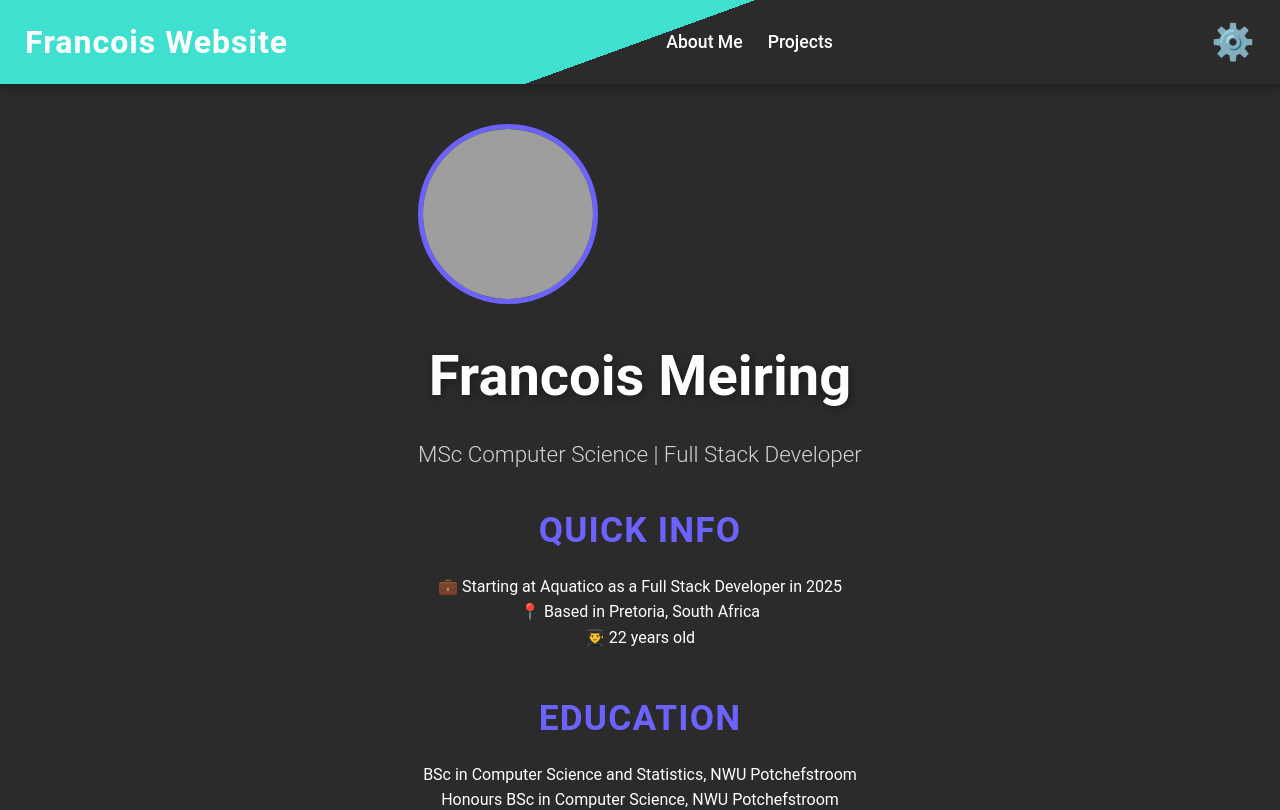
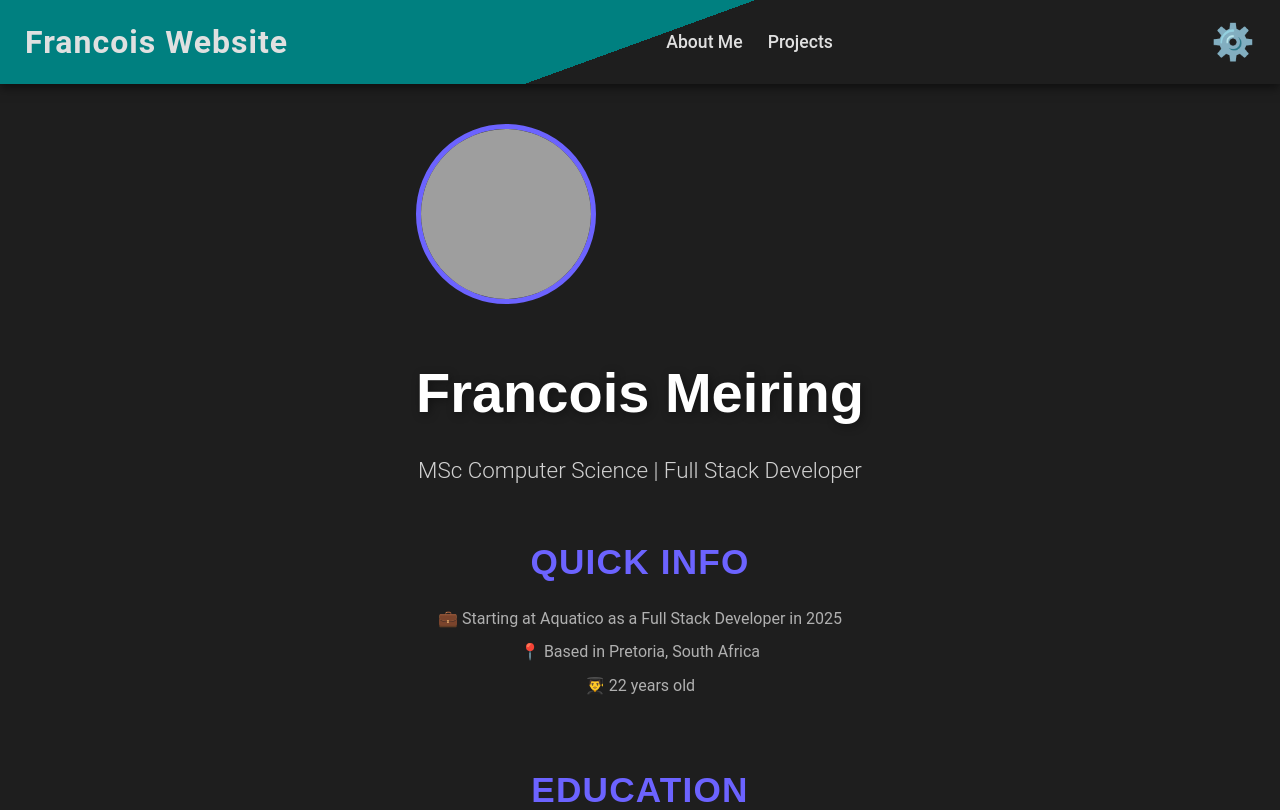
Before and after one commit to Francois0203/francois0203, a React (Create React App) app in the folder website/: page /Francois0203/about in a window 1280 px wide. Shown: the top 810 px of the page. Built offline with nearby package versions, Linux system fonts and the light colour scheme; grey boxes are pictures that could not be loaded.

Commit message:
Theme changes
Navigation bar now changes all secondary colours. Added more default theme items such as fonts.

```diff
--- a/website/src/components/NavBar.js
+++ b/website/src/components/NavBar.js
@@ -14,16 +14,26 @@
     setSecondaryColor(newColor);
     const root = document.documentElement;
     root.style.setProperty("--secondary-bg", newColor);
+    root.style.setProperty("--tersiary-text", newColor);
+    root.style.setProperty("--hover-effect", `rgba(${hexToRgb(newColor)}, 0.2)`);
   };
 
   const resetTheme = () => {
+    const defaultColor = "#30d5c8";
     const root = document.documentElement;
-    root.style.setProperty("--secondary-bg", "#30d5c8");
-    setSecondaryColor("#30d5c8");
+    root.style.setProperty("--secondary-bg", defaultColor);
+    root.style.setProperty("--tersiary-text", defaultColor);
+    root.style.setProperty("--hover-effect", `rgba(${hexToRgb(defaultColor)}, 0.2)`);
+    setSecondaryColor(defaultColor);
   };
 
-  const handleExtraFunctionality = () => {
-    alert("Extra functionality executed!");
+  // Helper function to convert hex color to RGB
+  const hexToRgb = (hex) => {
+    const bigint = parseInt(hex.slice(1), 16);
+    const r = (bigint >> 16) & 255;
+    const g = (bigint >> 8) & 255;
+    const b = bigint & 255;
+    return `${r}, ${g}, ${b}`;
   };
 
   return (
@@ -60,12 +70,6 @@
           >
             Reset Theme
           </button>
-          <button
-            className={`${styles.dropdownItem} ${styles.actionButton}`}
-            onClick={handleExtraFunctionality}
-          >
-            Extra Functionality
-          </button>
         </div>
       </div>
     </nav>
--- a/website/src/components/NavBar.module.css
+++ b/website/src/components/NavBar.module.css
@@ -108,17 +108,19 @@
 
 /* Color Picker Styling */
 .colorPicker {
+  appearance: none;
+  -webkit-appearance: none;
   width: 100%;
   height: 30px;
   border: none;
+  outline: none;
+  padding: 0;
+  margin: 0;
   border-radius: 25px;
   background-color: var(--secondary-bg);
-  transition: border-color 0.3s ease;
+  cursor: pointer;
 }
 
-.colorPicker:hover {
-  border-color: var(--accent-hover);
-}
 
 .actionButton {
   background-color: var(--accent-hover);
--- a/website/src/theme.css
+++ b/website/src/theme.css
@@ -1,16 +1,18 @@
 :root {
-  --primary-bg: #2b2b2b;
-  --secondary-bg: turquoise;
-  --highlight-bg: #525252;
-  --accent-color: #707070;
-  --accent-hover: #5c5c5c;
-  --primary-text: white;
-  --secondary-text: #b0b0b0;
-  --tersiary-text: turquoise;
-  --hover-effect: rgba(255, 255, 255, 0.1);
-  --transition-speed: 0.3s;
-  --font-family: 'Poppins', sans-serif;
-  --box-shadow: 0 4px 10px rgba(0, 0, 0, 0.3);
+  --primary-bg: #1e1e1e; /* Darker gray for primary background */
+  --secondary-bg: #008080; /* Turquoise for secondary elements */
+  --highlight-bg: #333333; /* Dark gray for highlighted elements */
+  --accent-color: #505050; /* Slightly darker accent */
+  --accent-hover: #3c3c3c; /* Darker accent on hover */
+  --primary-text: #e0e0e0; /* Light gray for primary text */
+  --secondary-text: #b0b0b0; /* Gray for secondary text */
+  --tersiary-text: #00ced1; /* Turquoise for tertiary text */
+  --hover-effect: rgba(0, 128, 128, 0.2); /* Turquoise hover effect */
+  --transition-speed: 0.3s; /* Consistent transition speed */
+  --font-family: 'Poppins', sans-serif; /* Default font */
+  --heading-font-weight: 700; /* Bold headings */
+  --body-font-weight: 400; /* Normal body font weight */
+  --box-shadow: 0 4px 10px rgba(0, 0, 0, 0.5); /* Stronger shadow for darker theme */
 }
 
 * {
@@ -25,3 +27,118 @@
   color: var(--primary-text);
   line-height: 1.6;
 }
+
+h1, h2, h3, h4, h5, h6 {
+  font-family: var(--font-family);
+  font-weight: var(--heading-font-weight);
+  color: var(--primary-text);
+  margin: 1rem 0;
+}
+
+h1 {
+  font-size: 2.5rem;
+}
+
+h2 {
+  font-size: 2rem;
+}
+
+h3 {
+  font-size: 1.75rem;
+}
+
+h4 {
+  font-size: 1.5rem;
+}
+
+h5 {
+  font-size: 1.25rem;
+}
+
+h6 {
+  font-size: 1rem;
+}
+
+p {
+  margin: 0.5rem 0;
+  color: var(--secondary-text);
+}
+
+a {
+  color: var(--tersiary-text);
+  text-decoration: none;
+  transition: color var(--transition-speed);
+}
+
+a:hover {
+  color: var(--secondary-bg);
+}
+
+button {
+  font-family: var(--font-family);
+  background-color: var(--secondary-bg);
+  color: var(--primary-text);
+  border: none;
+  padding: 0.5rem 1rem;
+  cursor: pointer;
+  border-radius: 5px;
+  transition: background-color var(--transition-speed);
+  box-shadow: var(--box-shadow);
+}
+
+button:hover {
+  background-color: var(--accent-hover);
+}
+
+input, textarea {
+  font-family: var(--font-family);
+  background-color: var(--highlight-bg);
+  color: var(--primary-text);
+  border: 1px solid var(--accent-color);
+  padding: 0.5rem;
+  border-radius: 5px;
+  transition: border-color var(--transition-speed);
+}
+
+input:focus, textarea:focus {
+  border-color: var(--secondary-bg);
+  outline: none;
+}
+
+.card {
+  background-color: var(--highlight-bg);
+  color: var(--primary-text);
+  padding: 1rem;
+  border-radius: 10px;
+  box-shadow: var(--box-shadow);
+  transition: transform var(--transition-speed), box-shadow var(--transition-speed);
+}
+
+.card:hover {
+  transform: scale(1.02);
+  box-shadow: 0 6px 15px rgba(0, 0, 0, 0.6);
+}
+
+.container {
+  width: 90%;
+  max-width: 1200px;
+  margin: 0 auto;
+}
+
+.flex {
+  display: flex;
+  gap: 1rem;
+}
+
+.grid {
+  display: grid;
+  gap: 1rem;
+}
+
+.hidden {
+  display: none;
+}
+
+.visible {
+  display: block;
+}
```
